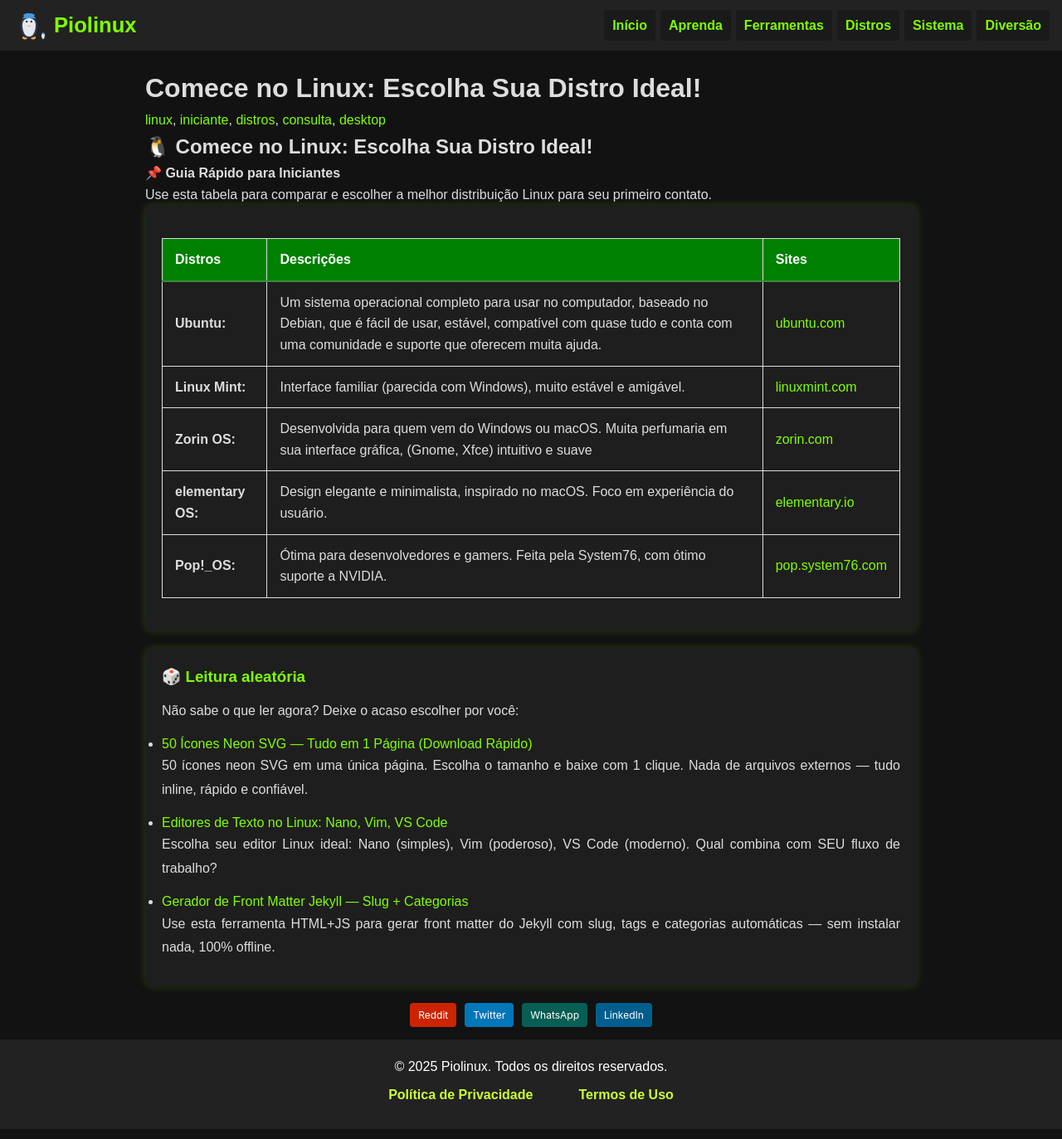
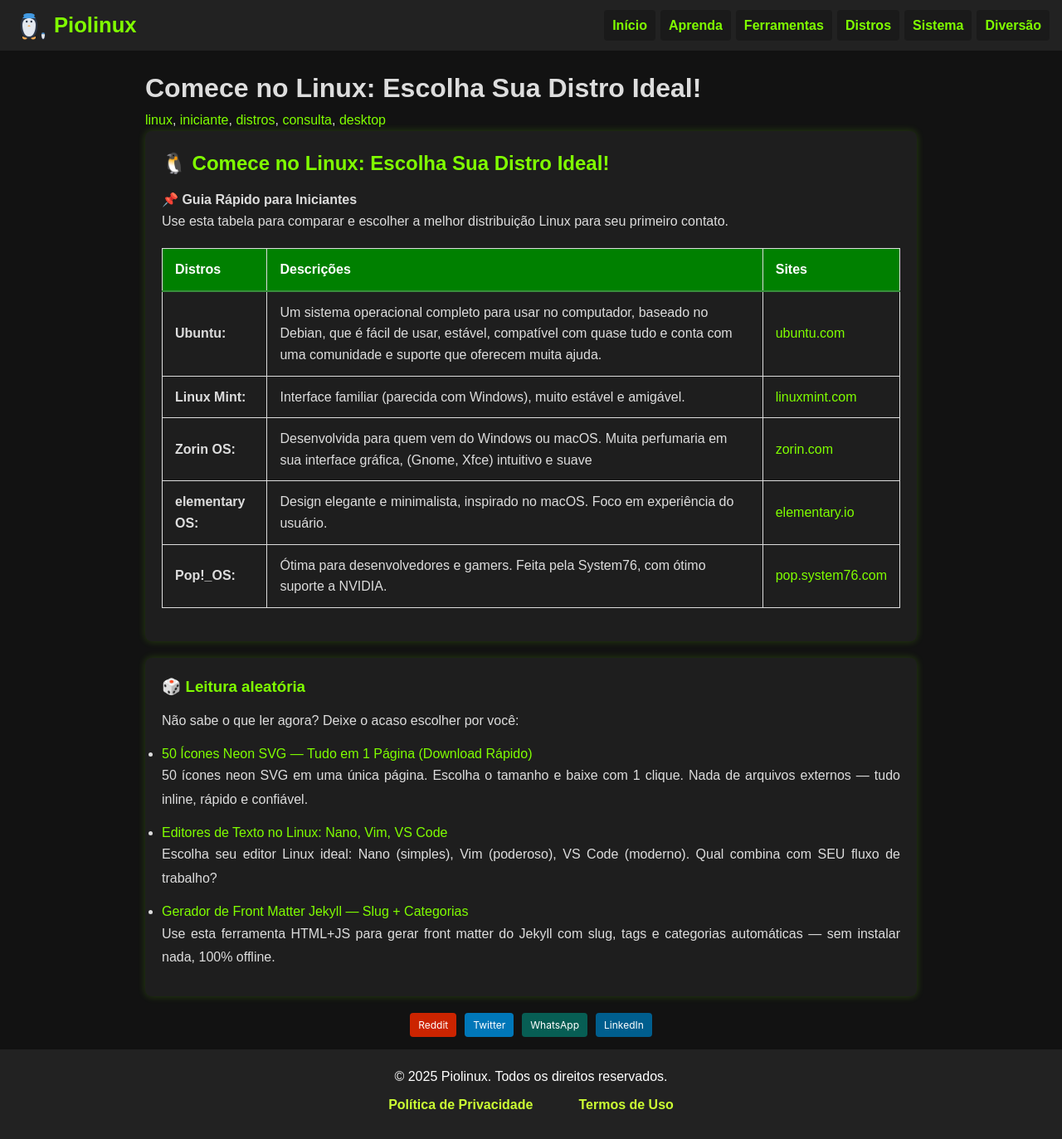
Before and after one commit to Piolinux/piolinux-site, a Jekyll site: the page built from _pages/distros/distros-iniciante.md, in a window 1280 px wide. Shown: the whole page at 83% size. Built offline with Jekyll 4.4.1, drawn with Linux system fonts in a browser that asks for light colours.

Commit message:
Update distros-iniciante.md

```diff
--- a/_pages/distros/distros-iniciante.md
+++ b/_pages/distros/distros-iniciante.md
@@ -9,16 +9,16 @@ permalink: /distros/iniciante/
 
 
 
+
+<section>
+
+
 <h2>🐧 Comece no Linux: Escolha Sua Distro Ideal!</h2>
 
 <div>
   <strong>📌 Guia Rápido para Iniciantes</strong><br>
   Use esta tabela para comparar e escolher a melhor distribuição Linux para seu primeiro contato.
 </div>
-
-
-<section>
-
 
 
   <table class="evergreen-table">
```
